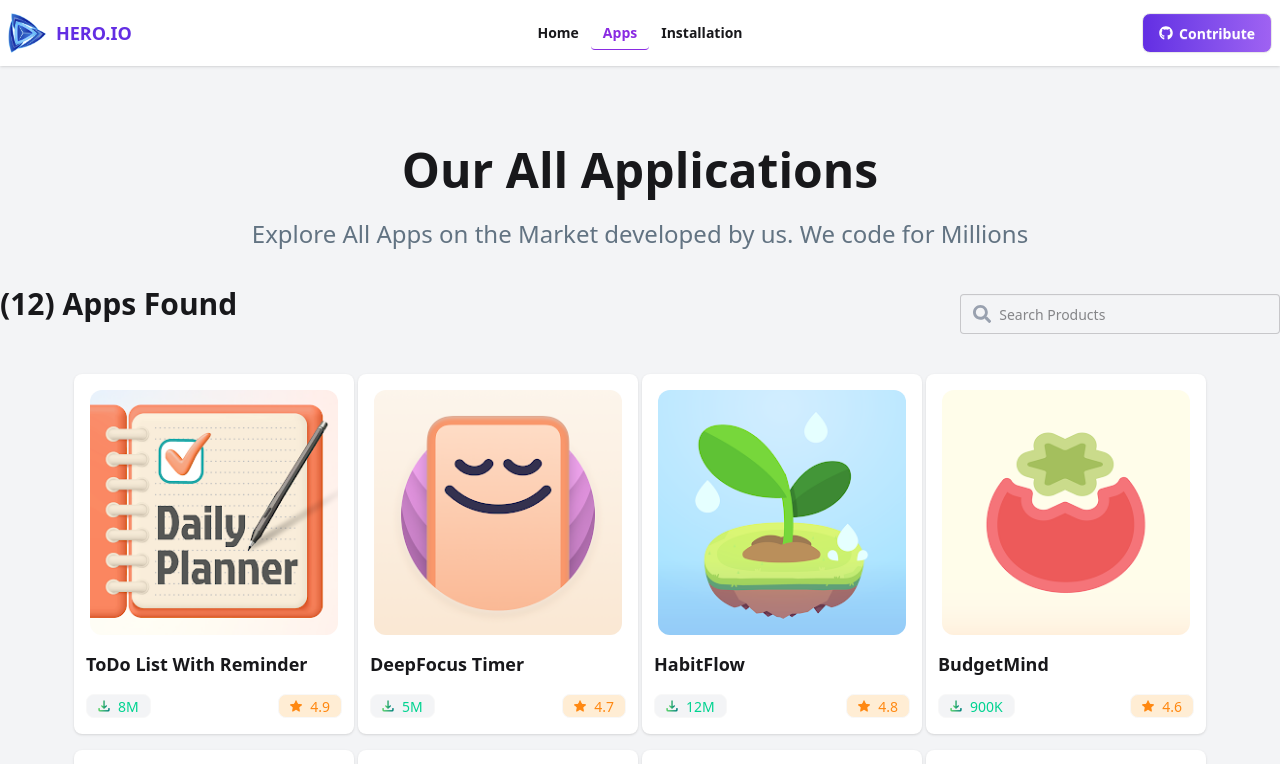
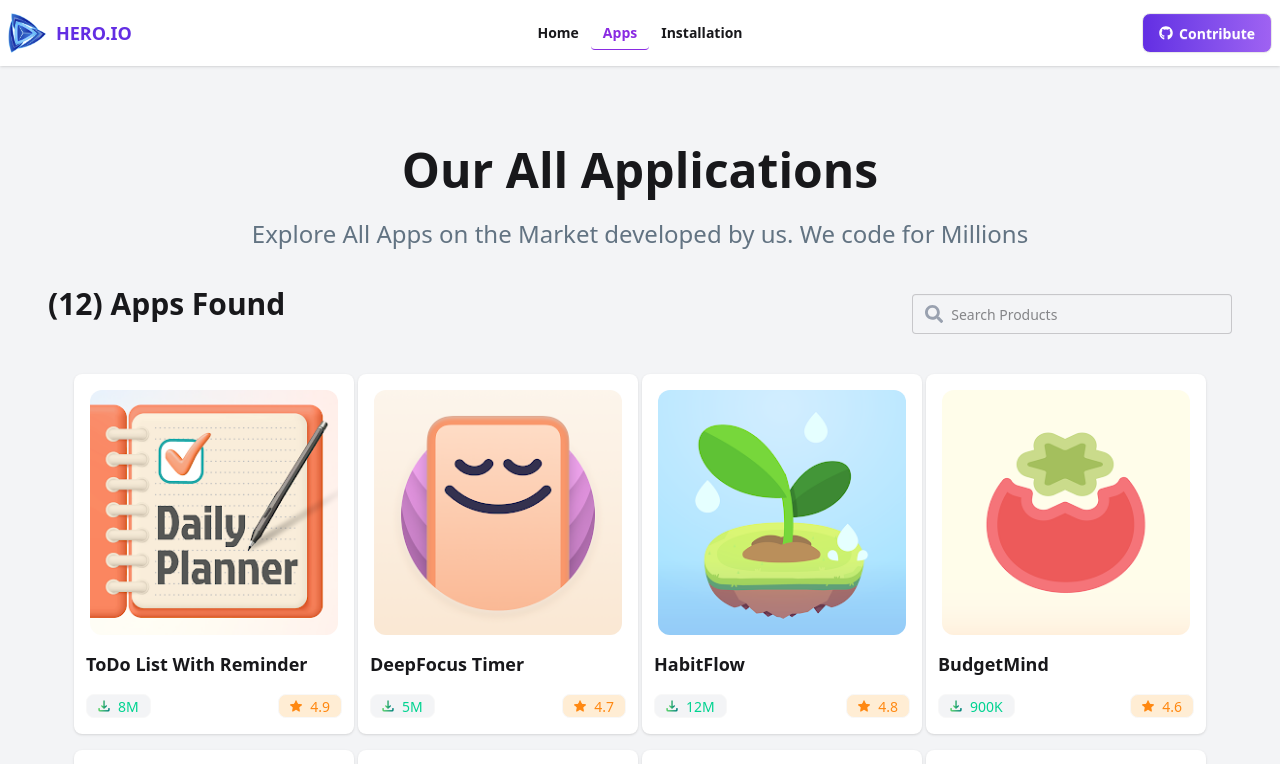
Before and after one commit to raisa-tabassum/Hero-Apps, a React (Vite) app: page /apps in a window 1280 px wide. Shown: the top 764 px of the page. Built offline with nearby package versions, Linux system fonts and the light colour scheme.

Commit message:
edited Apps.jsx

```diff
--- a/src/Pages/Apps.jsx
+++ b/src/Pages/Apps.jsx
@@ -23,18 +23,6 @@
     }, 500);
   };
   return (
-    // <div className="max-w-7xl mx-auto mt-20 mb-20">
-    //   <div className="text-center">
-    //     <h1 className="text-5xl font-bold mb-6">Our All Applications</h1>
-    //     <p className="mb-6 font-normal text-2xl text-[#627382]">
-    //       Explore All Apps on the Market developed by us. We code for Millions
-    //     </p>
-    //   </div>
-    //   <div className="flex justify-between items-center py-5">
-    //     <h1 className="text-3xl font-semibold">
-    //       <span>({searchedApps.length}) </span>
-    //        Apps Found
-    //     </h1>
     <div className="my-20">
       <div className="text-center">
         <h1 className="text-5xl font-bold mb-6">Our All Applications</h1>
@@ -42,8 +30,8 @@
           Explore All Apps on the Market developed by us. We code for Millions
         </p>
       </div>
-      <div className="max-w-7xl mx-auto flex flex-col md:flex-row justify-between items-center">
-        <h2 className="text-3xl font-semibold">
+      <div className="max-w-7xl mx-auto flex flex-col md:flex-row justify-between items-center px-12">
+        <h2 className="text-3xl font-semibold ">
           <span>({searchedApps.length}) </span>
           Apps Found
         </h2>
```
